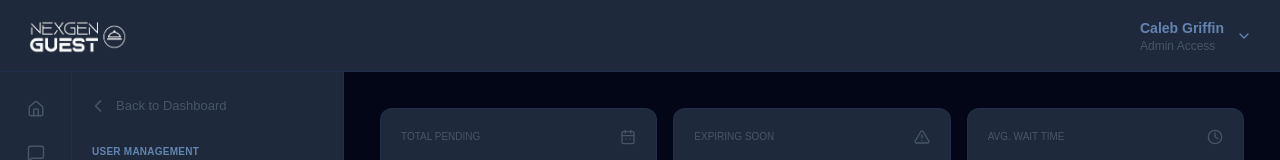
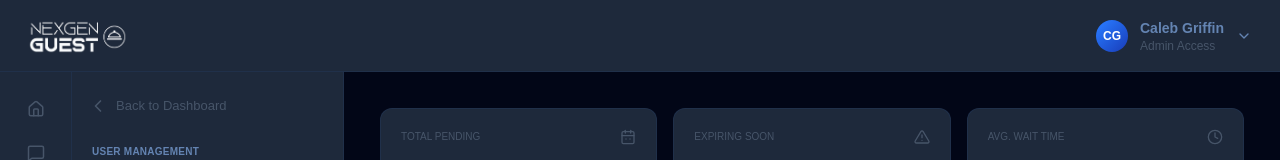
Before and after one commit to NVinayK-FE/nexgen-frontend-test, a Next.js app: page /users/list in a window 1280 px wide. Shown: the top 160 px of the page. Built offline with nearby package versions, Linux system fonts and the light colour scheme; no server answers.

Commit message:
Added CG text

```diff
--- a/src/components/containers/header/header-container.tsx
+++ b/src/components/containers/header/header-container.tsx
@@ -58,6 +58,9 @@
             </div>
             <div ref={dropdownRef} className="relative flex items-center gap-3 cursor-pointer hover:opacity-80 transition-opacity" onClick={() => setShowUserMenu(!showUserMenu)}>
                 {/* <Img src="https://i.pravatar.cc/150?img=12" alt="Admin" className="w-10 h-10 rounded-full" /> */}
+                <div className="w-8 h-8 rounded-full bg-gradient-to-br from-blue-500 to-blue-800 flex items-center justify-center text-white text-xs font-bold">
+                    CG
+                </div>
                 <div className="flex flex-col">
                     <span className="text-(--container-sub-nav-fg-hover) text-sm font-semibold">Caleb Griffin</span>
                     <span className="text-(--container-fg) text-xs text-left">Admin Access</span>
```
Also changed, not shown: 1 other file (tests, documents, lock files or other folders).
